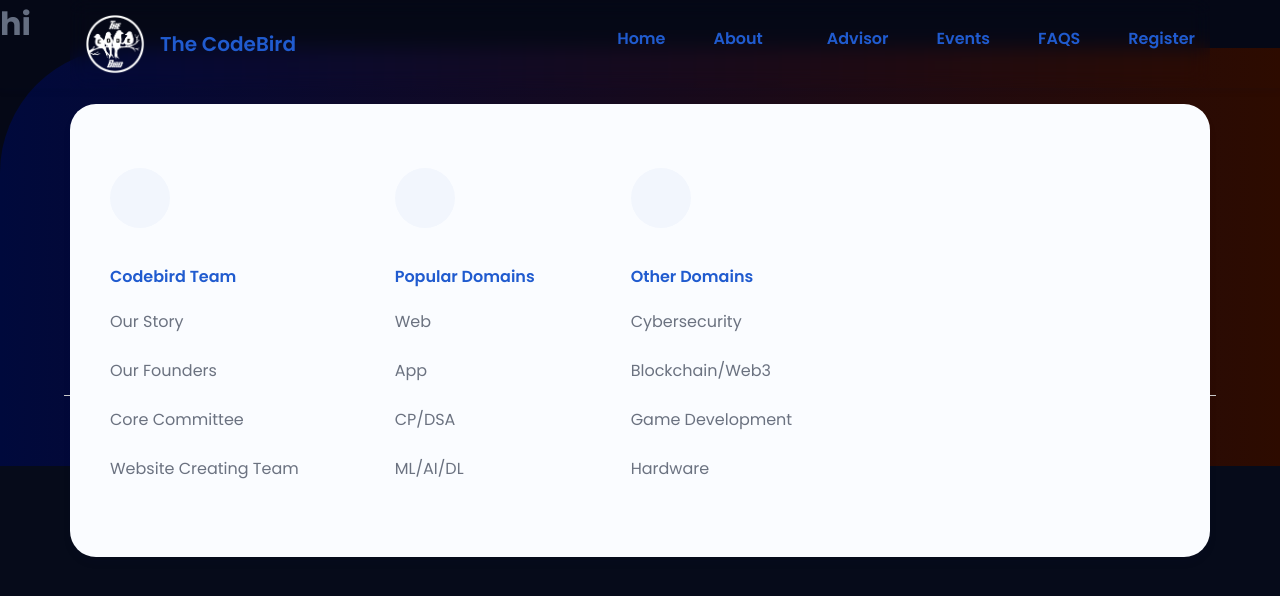
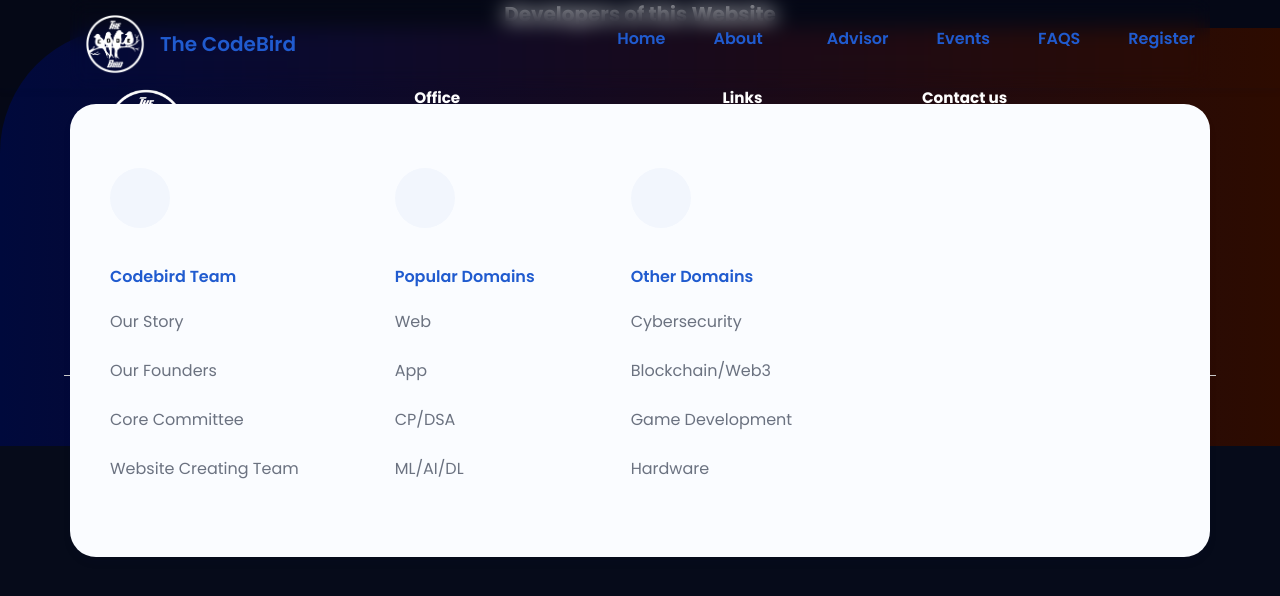
Before and after one commit to thecodebirduitbu/The-Code-Bird-Website, a React (Create React App) app: page /devteam in a window 1280 px wide. Shown: the top 596 px of the page. Built offline with nearby package versions, Linux system fonts and the light colour scheme; some icons are missing.

Commit message:
added devteam

```diff
--- a/src/components/CodebirdTeamMegaNav/DevTeam.jsx
+++ b/src/components/CodebirdTeamMegaNav/DevTeam.jsx
@@ -3,7 +3,9 @@ import React from "react";
 function DevTeam() {
   return (
     <div>
-      <h1>hi</h1>
+      <h1 className="text-xl text-center text-white">
+        Developers of this Website
+      </h1>
     </div>
   );
 }
```
